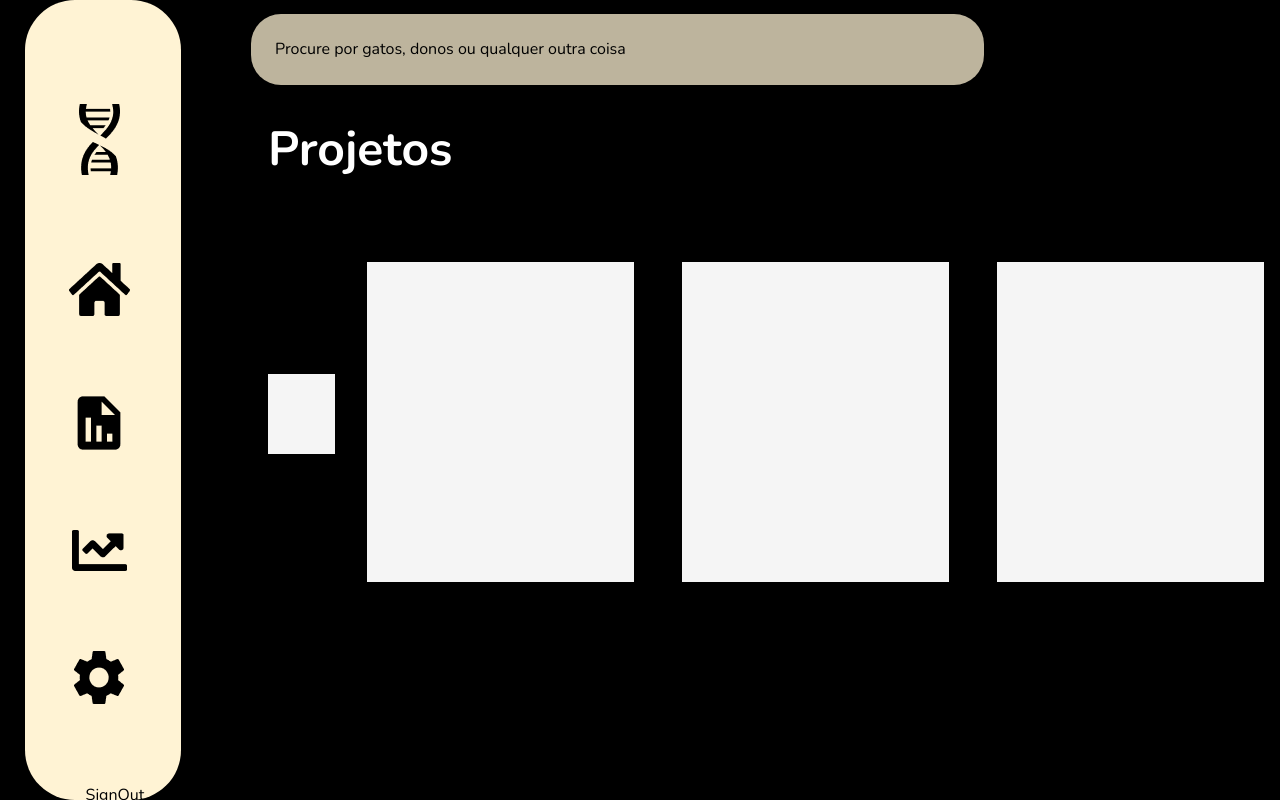
After one commit to mateus-with/appFlask-PI, a Flask app: page /relos in a window 1280 px wide. The commit adds this page. Run offline with Flask 3, Linux system fonts and the light colour scheme; some libraries are stand-ins or nearby versions.

Commit message:
Inicio do App Flask - Criando as primerias rotas - Matheus

```diff
--- a/src/app.py
+++ b/src/app.py
@@ -17,6 +17,10 @@ register_routes(app)
 def home():
     return render_template('index.html')
 
+@app.route('/relos')
+def relos():
+    return render_template('relos.html')
+
 HOST = 'localhost'
 PORT = 4000
 DEBUG = True
--- a/src/static/css/styles.css
+++ b/src/static/css/styles.css
@@ -88,11 +88,13 @@ a {
 
 .nav_logo,
 .nav_link {
+
+    justify-content: center;
     display: grid;
     grid-template-columns: max-content max-content;
     align-items: center;
     column-gap: 1rem;
-    padding: .5rem 0 .5rem 1.5rem
+    padding: .5rem 0 3rem 1.5rem
 }
 
 .nav_logo {
@@ -237,3 +239,47 @@ body {
 .gatos{
     display: flex;
 }
+
+.projetos{
+    display: flex;
+}
+
+.add {
+    margin-top: 10rem;
+    width: 5rem;
+    height: 5rem;
+    margin-left: 5rem;
+    background-color: whitesmoke;
+}
+
+.projeto-1 {
+    background-color: whitesmoke;
+    margin-top: 3rem;
+    margin-left: 2rem;
+    width: 20rem;
+    height: 20rem;
+}
+
+.projeto-2 {
+    background-color: whitesmoke;
+    margin-top: 3rem;
+    margin-left: 3rem;
+    width: 20rem;
+    height: 20rem;
+}
+
+.projeto-3 {
+    background-color: whitesmoke;
+    margin-top: 3rem;
+    margin-left: 3rem;
+    width: 20rem;
+    height: 20rem;
+}
+
+
+.tituloProjetos {
+    margin-top: 2rem;
+    font-size: 3rem;
+    color: white;
+    margin-left: 5rem;
+}
--- a/src/templates/base.html
+++ b/src/templates/base.html
@@ -5,14 +5,47 @@
     <meta name="viewport" content="width=device-width, initial-scale=1.0">
     <title>{% block title %}My Flask App{% endblock %}</title>
     <link rel="stylesheet" href="{{ url_for('static', filename='vendor/bootstrap/css/bootstrap.min.css') }}">
-    <link rel="stylesheet" href="{{ url_for('static', filename='vendor/bootstrap/css/bootstrap.min.css') }}">
     <link rel="stylesheet" href="{{ url_for('static', filename='css/styles.css') }}">
 </head>
-<body>
+<body id="body-pd">
     {% block content %}
     {% endblock %}
+
+    <header class="header" id="header">
+        <div class="header_toggle"> <i class='bx bx-menu' id="header-toggle"></i> </div>
+        <div class="buscar">
+            Procure por gatos, donos ou qualquer outra coisa
+        </div>
+    </header>
+    <div class="l-navbar" id="nav-bar">
+        <nav class="nav">
+            <div>
+                <a href="{{ url_for('home') }}" class="nav_logo">
+                    <img src="{{ url_for('static', filename='imgs/logo.png') }}" alt="Logo" class="nav_logo-icon">
+                </a>
+                <div class="nav_list">
+                    <a href="{{ url_for('home') }}" class="nav_link">
+                        <img src="{{ url_for('static', filename='imgs/home.png') }}" alt="Rel">
+                    </a>
+                    <a href="{{ url_for('relos') }}" class="nav_link">
+                        <img src="{{ url_for('static', filename='imgs/rel.png') }}" alt="Rel">
+                    </a>
+                    <a href="#" class="nav_link">
+                        <img src="{{ url_for('static', filename='imgs/est.png') }}" alt="Est">
+                    </a>
+                    <a href="#" class="nav_link">
+                        <img src="{{ url_for('static', filename='imgs/cfg.png') }}" alt="Cfg">
+                    </a>
+                </div>
+            </div>
+            <a href="#" class="nav_link">
+                <i class='bx bx-log-out nav_icon'></i>
+                <span class="nav_name">SignOut</span>
+            </a>
+        </nav>
+    </div>
+
     <script src="https://cdn.jsdelivr.net/npm/bootstrap@5.0.0-beta1/dist/js/bootstrap.bundle.min.js"></script>
-    <script src="https://stackpath.bootstrapcdn.com/bootstrap/4.0.0/js/bootstrap.bundle.min.js"></script>
     <script src="{{ url_for('static', filename='js/scripts.js') }}"></script>
 </body>
 </html>
--- /dev/null
+++ b/src/templates/relos.html
@@ -0,0 +1,32 @@
+{% extends "base.html" %}
+
+{% block title %}Dashboard{% endblock %}
+
+{% block content %}
+
+<h1 class="tituloProjetos">
+    Projetos
+</h1>
+
+    <div class="projetos">
+
+        <div class="add">
+
+
+        </div>
+
+        <div class="projeto-1">
+
+        </div>
+
+        <div class="projeto-2">
+
+        </div>
+
+        <div class="projeto-3">
+
+        </div>
+
+    </div>
+
+{% endblock %}
```
Also changed, not shown: src/templates/index.html (+1 -14 lines), src/static/imgs/cfg.png (added), src/static/imgs/est.png (added), src/static/imgs/home.png (added), src/static/imgs/rel.png (added).
